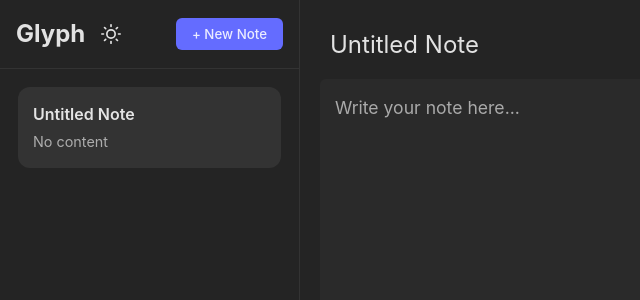
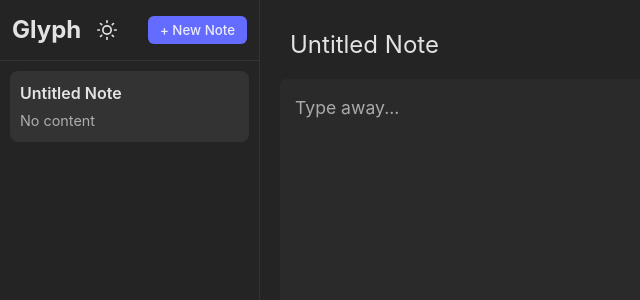
Before and after one commit to beepyDev/Glyph, a React (Vite) app: page / in a window 1280 px wide. Both pictures are taken after a click on the link "+ new note". Shown: the top 300 px of the page, without its empty margins (0-640 px from the left). Built offline with nearby package versions, Linux system fonts and the light colour scheme.

Commit message:
Improve UI

```diff
--- a/index.html
+++ b/index.html
@@ -1,5 +1,6 @@
 <!doctype html>
 <html lang="en">
+  <!-- https://github.com/beepyDev/glyph -->
   <head>
     <meta charset="UTF-8" />
     <link rel="icon" type="image/svg+xml" href="/Glyph.png" />
--- a/src/components/Modal.jsx
+++ b/src/components/Modal.jsx
@@ -1,7 +1,9 @@
-import { useEffect } from 'react';
+import { useEffect, useRef } from 'react';
 import styles from './Modal.module.css';
 
 export default function Modal({ isOpen, onClose, onConfirm, title, message }) {
+  const confirmButtonRef = useRef(null);
+
   useEffect(() => {
     const handleEscape = (e) => {
       if (e.key === 'Escape') onClose();
@@ -9,6 +11,7 @@ export default function Modal({ isOpen, onClose, onConfirm, title, message }) {
 
     if (isOpen) {
       document.addEventListener('keydown', handleEscape);
+      confirmButtonRef.current?.focus();
       return () => document.removeEventListener('keydown', handleEscape);
     }
   }, [isOpen, onClose]);
@@ -24,7 +27,7 @@ export default function Modal({ isOpen, onClose, onConfirm, title, message }) {
           <button className={styles.cancelButton} onClick={onClose}>
             Cancel
           </button>
-          <button className={styles.confirmButton} onClick={onConfirm}>
+          <button ref={confirmButtonRef} className={styles.confirmButton} onClick={onConfirm}>
             Delete
           </button>
         </div>
--- a/src/components/NoteEditor.jsx
+++ b/src/components/NoteEditor.jsx
@@ -75,7 +75,15 @@ const NoteEditor = ({ note, onUpdateNote, onNewNote }) => {
           </a>
           <div style={{ position: "relative", top: "calc(50vh - 2em - 16px)" }}>
             <a href="https://x.com/cldratio">@cldratio</a> |{" "}
-            <a onClick={() => {window.alert('Bitcoin address:\nbc1qsya9j8q8z8aqsx5vscsfws779x6pa3azd0tykt')}}>BTC</a>
+            <a
+              onClick={() => {
+                window.alert(
+                  "Bitcoin address:\nbc1qsya9j8q8z8aqsx5vscsfws779x6pa3azd0tykt"
+                );
+              }}
+            >
+              BTC
+            </a>
           </div>
         </p>
       </div>
@@ -88,13 +96,13 @@ const NoteEditor = ({ note, onUpdateNote, onNewNote }) => {
         type="text"
         value={title}
         onChange={handleTitleChange}
-        placeholder="Note title"
+        placeholder="Untitled Note"
         className={styles.titleInput}
       />
       <div
         ref={contentRef}
         contentEditable
-        placeholder="Write your note here..."
+        placeholder="Type away..."
         className={styles.contentInput}
         onInput={handleContentChange}
       />
--- a/src/components/NoteEditor.module.css
+++ b/src/components/NoteEditor.module.css
@@ -22,7 +22,7 @@
   outline: none;
   background-color: transparent;
   color: var(--text-primary);
-
+  border-radius: 6px;
 }
 
 .titleInput:focus {
@@ -54,7 +54,7 @@
   display: flex;
   justify-content: center;
   align-items: center;
-  color: var(--text-secondary);
+  color: var(--text-primary);
   font-size: 1.2rem;
   background-color: var(--bg-secondary);
   opacity: 1;
@@ -64,6 +64,15 @@
 .emptyEditor.hidden {
   opacity: 0;
   transform: scale(0.95);
+}
+
+.emptyEditor a {
+  color: var(--text-primary);
+  text-decoration: none;
+}
+
+.emptyEditor a:hover {
+  text-decoration: underline;
 }
 
 .titleInput::placeholder,
--- a/src/components/NoteList.module.css
+++ b/src/components/NoteList.module.css
@@ -1,5 +1,5 @@
 .sidebar {
-  width: 300px;
+  width: 260px;
   height: 100vh;
   border-right: 1px solid var(--bg-tertiary);
   background-color: var(--bg-primary);
@@ -11,7 +11,7 @@
   display: flex;
   justify-content: space-between;
   align-items: center;
-  padding: 1rem;
+  padding: 0.75rem;
   border-bottom: 1px solid var(--bg-tertiary);
 }
 
@@ -31,7 +31,7 @@
   background-color: var(--accent-color);
   color: var(--text-primary);
   border: none;
-  padding: 8px 16px;
+  padding: 6px 12px;
   border-radius: 6px;
   cursor: pointer;
   font-weight: 500;
@@ -45,16 +45,16 @@
 .noteList {
   flex: 1;
   overflow-y: auto;
-  padding: 10px;
+  padding: 6px;
 }
 
 .noteItem {
-  padding: 15px;
+  padding: 10px;
   border-bottom: 1px solid var(--border-color);
   cursor: pointer;
   position: relative;
-  border-radius: 12px;
-  margin: 8px;
+  border-radius: 8px;
+  margin: 4px;
   transition: background-color 0.2s ease;
 }
 
```
